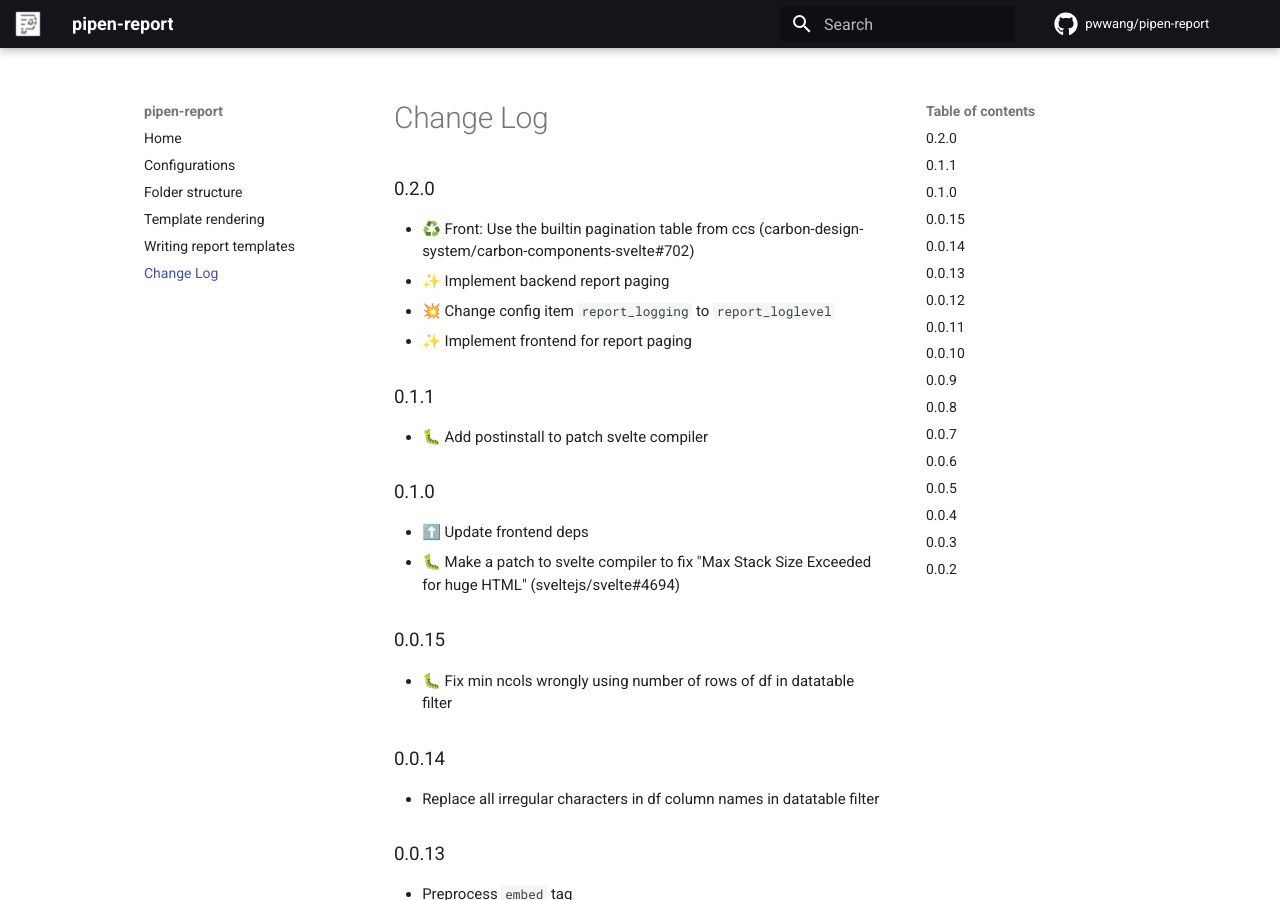
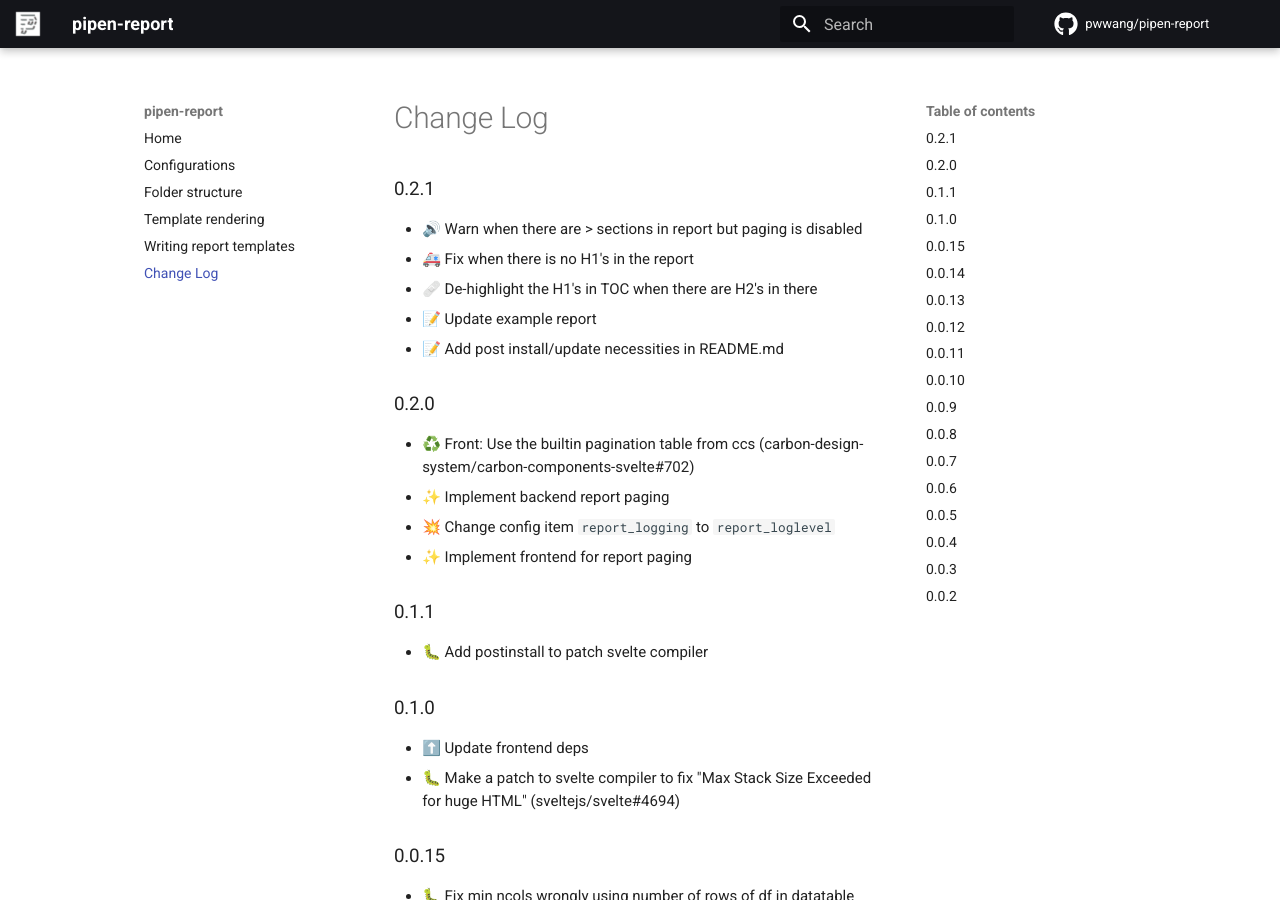
Before and after one commit to pwwang/pipen-report, an MkDocs documentation site: the page built from docs/CHANGELOG.md, in a window 1280 px wide and 900 px high. Built offline with MkDocs 1.6.1 and Material for MkDocs 9.7.7, drawn with Linux system fonts in a browser that asks for light colours; comment, search, counter and statistics services are not loaded.

Commit message:
🔖 0.2.1

```diff
--- a/docs/CHANGELOG.md
+++ b/docs/CHANGELOG.md
@@ -1,3 +1,12 @@
+## 0.2.1
+
+- 🔊 Warn when there are > sections in report but paging is disabled
+- 🚑 Fix when there is no H1's in the report
+- 🩹 De-highlight the H1's in TOC when there are H2's in there
+- 📝 Update example report
+- 📝 Add post install/update necessities in README.md
+
+
 ## 0.2.0
 
 - ♻️ Front: Use the builtin pagination table from ccs (carbon-design-system/carbon-components-svelte#702)
--- a/pyproject.toml
+++ b/pyproject.toml
@@ -1,6 +1,6 @@
 [tool.poetry]
 name = "pipen-report"
-version = "0.2.0"
+version = "0.2.1"
 description = "Report generation system for pipen"
 authors = ["pwwang <pwwang@pwwang.com>"]
 license = "MIT"
```
Also changed, not shown: README.md (+8 -1 lines), 2 other files.
